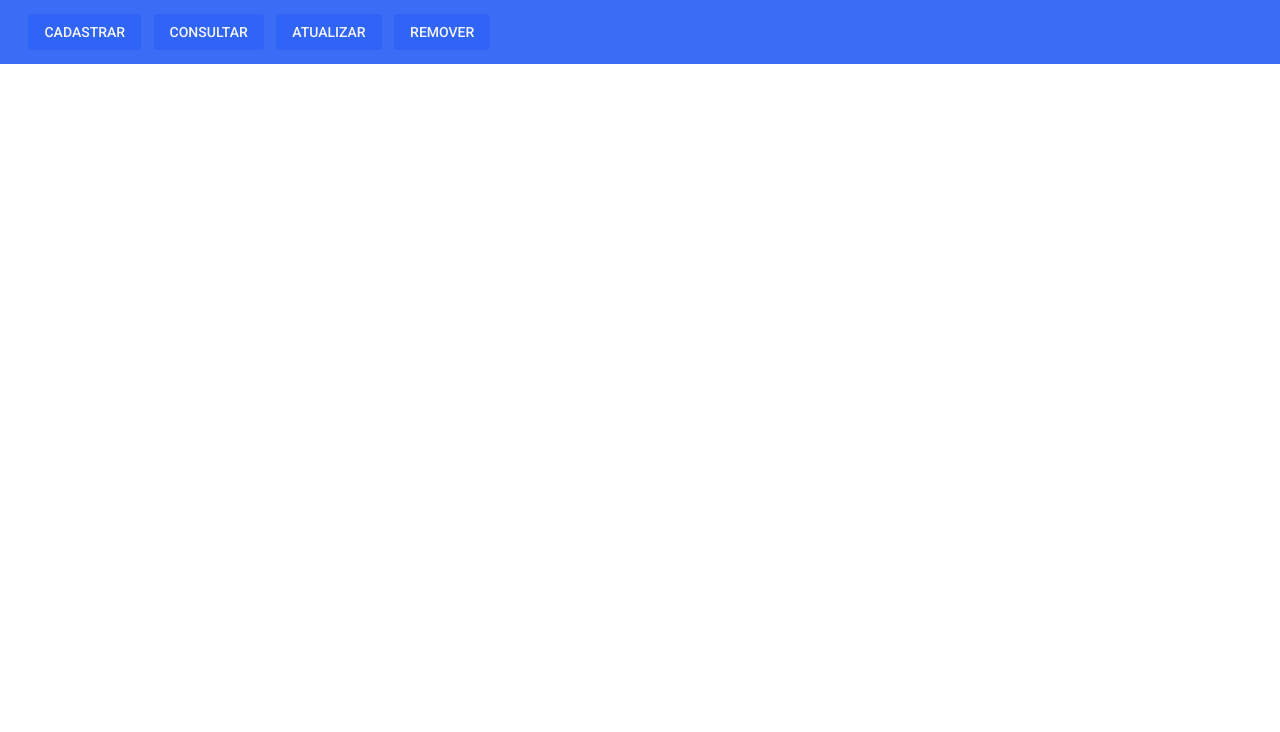
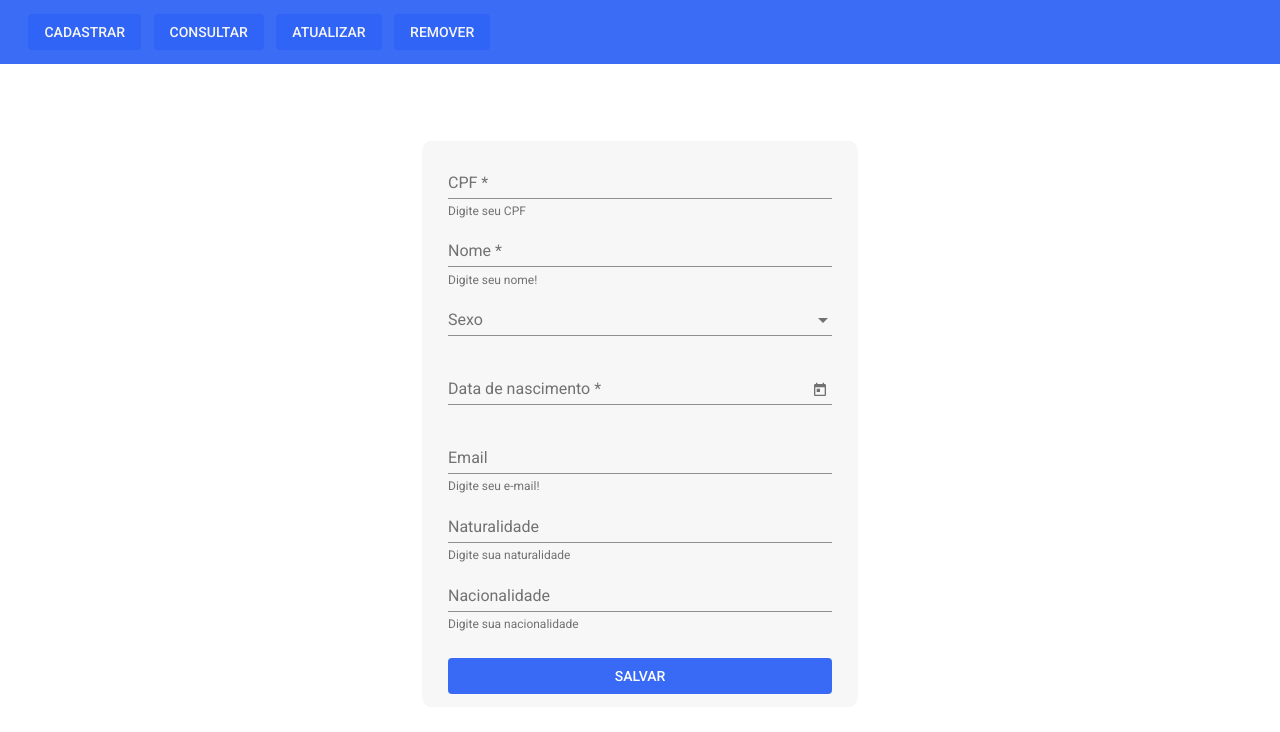
Before and after one commit to JCMoraiis/front-end-cadastro-de-pessoas, an Angular app: page /atualizar in a window 1280 px wide. Before the commit this address led to /. Shown: the top 732 px of the page. Built offline with nearby package versions, Linux system fonts and the light colour scheme.

Commit message:
Criar o UpdateScreenModule e UpdateFormComponent

```diff
--- a/src/app/app.module.ts
+++ b/src/app/app.module.ts
@@ -6,6 +6,7 @@ import { AppComponent } from './app.component';
 import { RegistrationScreenModule } from './registration-screen/registration-screen.module';
 import { NavebarModule } from './navebar/navebar.module';
 import { AppRoutingModule } from './app.routing.module';
+import { UpdateScreenModule } from './update-screen/update-screen.module';
 
 @NgModule({
   declarations: [
@@ -15,6 +16,7 @@ import { AppRoutingModule } from './app.routing.module';
     BrowserModule,
     BrowserAnimationsModule,
     RegistrationScreenModule,
+    UpdateScreenModule,
     NavebarModule,
     AppRoutingModule
   ],
--- a/src/app/app.routing.module.ts
+++ b/src/app/app.routing.module.ts
@@ -2,10 +2,12 @@ import { RouterModule, Routes } from '@angular/router';
 import { NgModule } from '@angular/core';
 
 import { RegistrationFormComponent } from './registration-screen/registration-form/registration-form.component';
+import { UpdateFormComponent } from './update-screen/update-form/update-form.component';
 
 const appRoutes: Routes = [
   { path: '', component: RegistrationFormComponent },
   { path: 'cadastrar', component: RegistrationFormComponent },
+  { path: 'atualizar', component: UpdateFormComponent },
   // { path: '**', component: PageNotFoundComponent }
 ];
 
--- /dev/null
+++ b/src/app/update-screen/update-form/update-form.component.css
@@ -0,0 +1,27 @@
+.div-registration-form {
+  width: 100vw;
+  height: 90vh;
+  display: flex;
+  flex-direction: row;
+  justify-content: center;
+  align-items: center;
+}
+
+.registration-form {
+  min-width: 30%;
+  max-width: 40%;
+  background-color: rgba(10,23,55,0.03);
+  border-radius: 2%;
+  padding: 1% 2%;
+}
+
+.mat-button {
+  margin-top: 6%;
+  width: 100%;
+  color: white;
+  background-color: rgba(16, 77, 245, 0.822);
+}
+
+.mat-button:hover {
+  background-color: rgba(16, 77, 245, 0.9);
+}
--- /dev/null
+++ b/src/app/update-screen/update-form/update-form.component.html
@@ -0,0 +1,23 @@
+<div class="div-registration-form">
+  <form class="registration-form">
+
+    <app-cpf></app-cpf>
+
+    <app-name></app-name>
+
+    <app-genders></app-genders>
+
+    <app-date-of-birth></app-date-of-birth>
+
+    <app-email></app-email>
+
+    <app-naturalness></app-naturalness>
+
+    <app-nationality></app-nationality>
+
+    <div>
+      <button mat-button>SALVAR</button>
+    </div>
+
+  </form>
+</div>
--- /dev/null
+++ b/src/app/update-screen/update-screen.module.ts
@@ -0,0 +1,37 @@
+import { NgModule } from '@angular/core';
+import { BrowserModule } from '@angular/platform-browser';
+import { ReactiveFormsModule } from '@angular/forms';
+import { FormsModule } from '@angular/forms';
+import { MAT_DATE_LOCALE, MatNativeDateModule, MatOptionModule } from '@angular/material/core';
+import { MatInputModule } from '@angular/material/input';
+import { MatSelectModule } from '@angular/material/select';
+import { MatDatepickerModule } from '@angular/material/datepicker';
+import { MatButtonModule } from '@angular/material/button';
+
+import { UpdateFormComponent } from './update-form/update-form.component';
+import { RegistrationScreenModule } from '../registration-screen/registration-screen.module';
+
+@NgModule({
+  declarations: [
+    UpdateFormComponent
+  ],
+  imports: [
+    BrowserModule,
+    ReactiveFormsModule,
+    FormsModule,
+    RegistrationScreenModule,
+    MatInputModule,
+    MatOptionModule,
+    MatSelectModule,
+    MatDatepickerModule,
+    MatNativeDateModule,
+    MatButtonModule
+  ],
+  exports: [
+    UpdateFormComponent
+  ],
+  providers: [
+    {provide: MAT_DATE_LOCALE, useValue: 'pt'},
+  ],
+})
+export class UpdateScreenModule { }
```
Also changed, not shown: src/app/registration-screen/registration-screen.module.ts (+8 -1 lines), src/app/update-screen/update-form/update-form.component.ts (added, +8 -0 lines).
